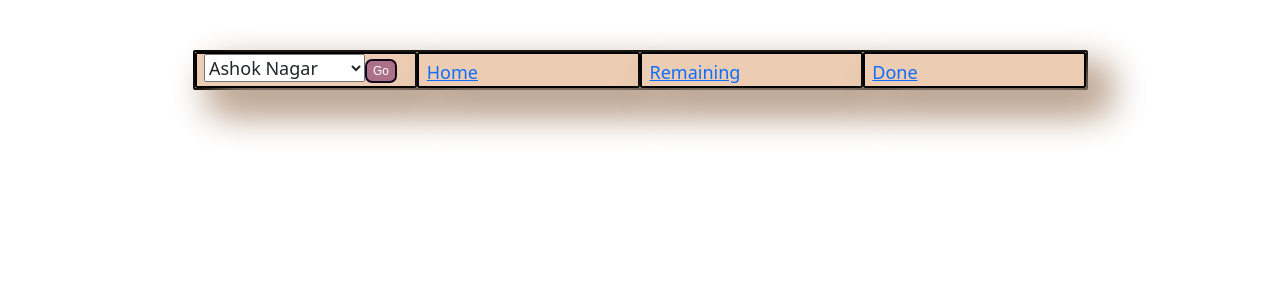
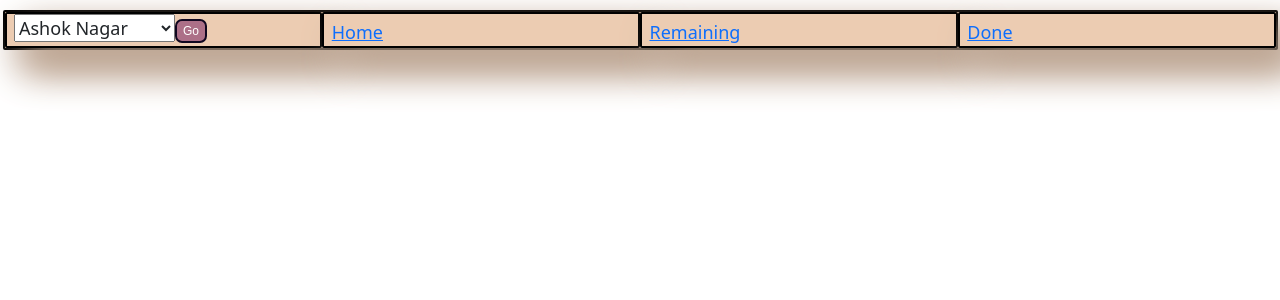
Before and after one commit to kartheeswaran07v/Invitation_Assistance_w_frontend, a Flask app: page / in a window 1280 px wide. Shown: the top 300 px of the page. Run offline with Flask 2, Linux system fonts and the light colour scheme; some libraries are stand-ins or nearby versions.

Commit message:
Change Styles CSS

```diff
--- a/static/styles.css
+++ b/static/styles.css
@@ -12,10 +12,10 @@ div {
 }
 
 body {
-  padding-left: 200px;
-  padding-right: 200px;
-  padding-top: 50px;
-  padding-bottom: 50px;
+  padding-left: 10px;
+  padding-right: 10px;
+  padding-top: 10px;
+  padding-bottom: 10px;
 
 }
 
--- a/templates/index.html
+++ b/templates/index.html
@@ -6,13 +6,13 @@
 
   <form action="" method="POST">
     <div class="row">
-      <div class="col">
+      <div class="col-sm-3">
         {{form.hidden_tag()}} <!-- important tag-->
         {{ form.area }}{{ form.submit }}
       </div>
-      <div class='col ah'><a href="{{url_for('cover')}}">Home</a></div>
-      <div class='col ah'><a href="{{url_for('cover')}}">Remaining</a></div>
-      <div class='col ah'><a href="{{url_for('cover_done')}}">Done</a></div>
+      <div class='col-sm-3 ah'><a href="{{url_for('cover')}}">Home</a></div>
+      <div class='col-sm-3 ah'><a href="{{url_for('cover')}}">Remaining</a></div>
+      <div class='col-sm-3 ah'><a href="{{url_for('cover_done')}}">Done</a></div>
     </div>
   </form>
 
```
Also changed, not shown: templates/index1.html (+9 -9 lines), templates/index2.html (+9 -9 lines).
